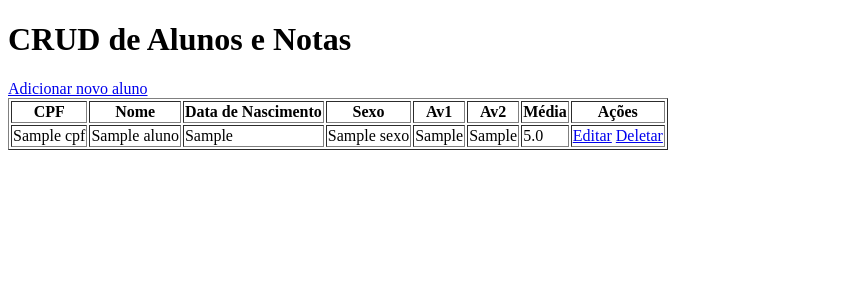
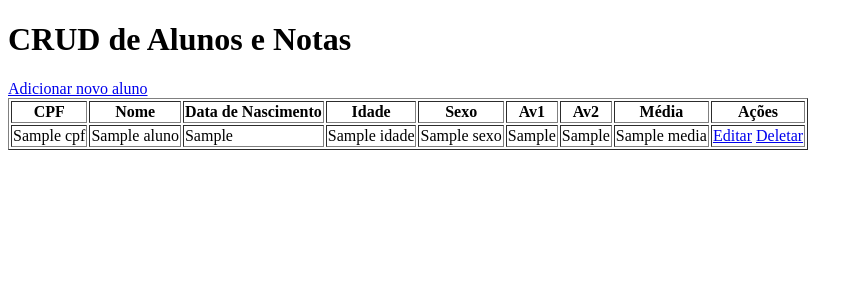
Before and after one commit to DanSRO/projeto_PYTHON_TKINTER_FLASK, a Flask app: template templates/index.html in a window 1280 px wide. Shown: the top 300 px of the page, without its empty margins (0-863 px from the left). Run offline with Flask 3, Linux system fonts and the light colour scheme; the template is opened without the code that fills it: most values are stand-ins (such as "Sample title", 1, 10 or a date in 2020).

Commit message:
Ajuste dos tipos nos templates.

```diff
--- a/templates/edit.html
+++ b/templates/edit.html
@@ -8,7 +8,7 @@
   <h1>Editar aluno</h1>
   <form method="POST" action="/edit/{{ aluno.cpf }}">
     <p>Nome: <input type="text" name="nome" value="{{ aluno.nome }}"></p>
-    <p>Data de Nascimento: <input type="text" name="data_nasc" value="{{ aluno.data_nasc }}"></p>
+    <p>Data de Nascimento: <input type="date" name="data_nasc" value="{{ aluno.data_nasc }}"></p>
     <p>Sexo: <input type="text" name="sexo" value="{{ aluno.sexo }}"></p>
     <p>Av1: <input type="text" name="av1" value="{{ aluno.av1 }}"></p>
     <p>Av2: <input type="text" name="av2" value="{{ aluno.av2 }}"></p>
--- a/templates/index.html
+++ b/templates/index.html
@@ -11,6 +11,7 @@
       <th>CPF</th>
       <th>Nome</th>
       <th>Data de Nascimento</th>
+      <th>Idade</th>
       <th>Sexo</th>
       <th>Av1</th>
       <th>Av2</th>
@@ -22,10 +23,11 @@
         <td>{{ aluno.cpf}}</td>
         <td>{{ aluno.nome }}</td>
         <td>{{ aluno.data_nasc }}</td>
+        <td>{{ aluno.idade}}</td>
         <td>{{ aluno.sexo}}</td>
         <td>{{ aluno.av1}}</td>
         <td>{{ aluno.av2}}</td>
-        <td>{{ (aluno.av1+aluno.av2)/2}}</td>
+        <td>{{ aluno.media}}</td>
         <td>
           <a href="/edit/{{ aluno.cpf }}">Editar</a>
           <a href="/delete/{{ aluno.cpf }}">Deletar</a>
```
Also changed, not shown: alunos.db.
